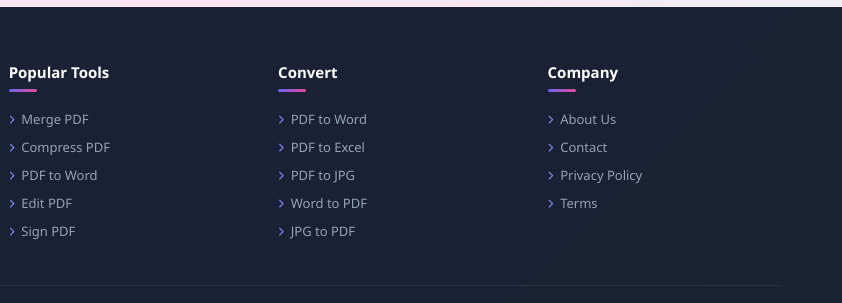
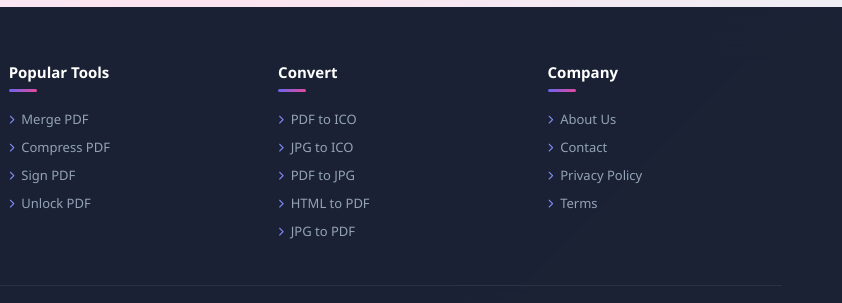
Before and after one commit to sanketbarot/tools-website, a plain HTML site: page index.html in a window 1280 px wide. Shown: the part 3612-3915 px from the top of the page, 438-1280 px from the left. Drawn offline with Linux system fonts and the light colour scheme.

Commit message:
footer change

```diff
--- a/index.html
+++ b/index.html
@@ -1180,19 +1180,19 @@
                     <nav aria-label="Popular PDF tools">
                         <a href="merge-pdf.html"><i class="fas fa-chevron-right" aria-hidden="true"></i> Merge PDF</a>
                         <a href="compress-pdf.html"><i class="fas fa-chevron-right" aria-hidden="true"></i> Compress PDF</a>
-                        <a href="pdf-to-word.html"><i class="fas fa-chevron-right" aria-hidden="true"></i> PDF to Word</a>
-                        <a href="edit-pdf.html"><i class="fas fa-chevron-right" aria-hidden="true"></i> Edit PDF</a>
                         <a href="sign-pdf.html"><i class="fas fa-chevron-right" aria-hidden="true"></i> Sign PDF</a>
+                       <a href="unlock-pdf.html"><i class="fas fa-chevron-right" aria-hidden="true"></i> Unlock PDF</a>
+
                     </nav>
                 </div>
 
                 <div class="footer-col">
                     <h4>Convert</h4>
                     <nav aria-label="PDF conversion tools">
-                        <a href="pdf-to-word.html"><i class="fas fa-chevron-right" aria-hidden="true"></i> PDF to Word</a>
-                        <a href="pdf-to-excel.html"><i class="fas fa-chevron-right" aria-hidden="true"></i> PDF to Excel</a>
+                        <a href="pdf-to-ico.html"><i class="fas fa-chevron-right" aria-hidden="true"></i> PDF to ICO</a>
+                        <a href="jpg-to-ico.html"><i class="fas fa-chevron-right" aria-hidden="true"></i> JPG to ICO</a>
                         <a href="pdf-to-jpg.html"><i class="fas fa-chevron-right" aria-hidden="true"></i> PDF to JPG</a>
-                        <a href="word-to-pdf.html"><i class="fas fa-chevron-right" aria-hidden="true"></i> Word to PDF</a>
+                        <a href="html-to-pdf.html"><i class="fas fa-chevron-right" aria-hidden="true"></i> HTML to PDF</a>
                         <a href="jpg-to-pdf.html"><i class="fas fa-chevron-right" aria-hidden="true"></i> JPG to PDF</a>
                     </nav>
                 </div>
```
